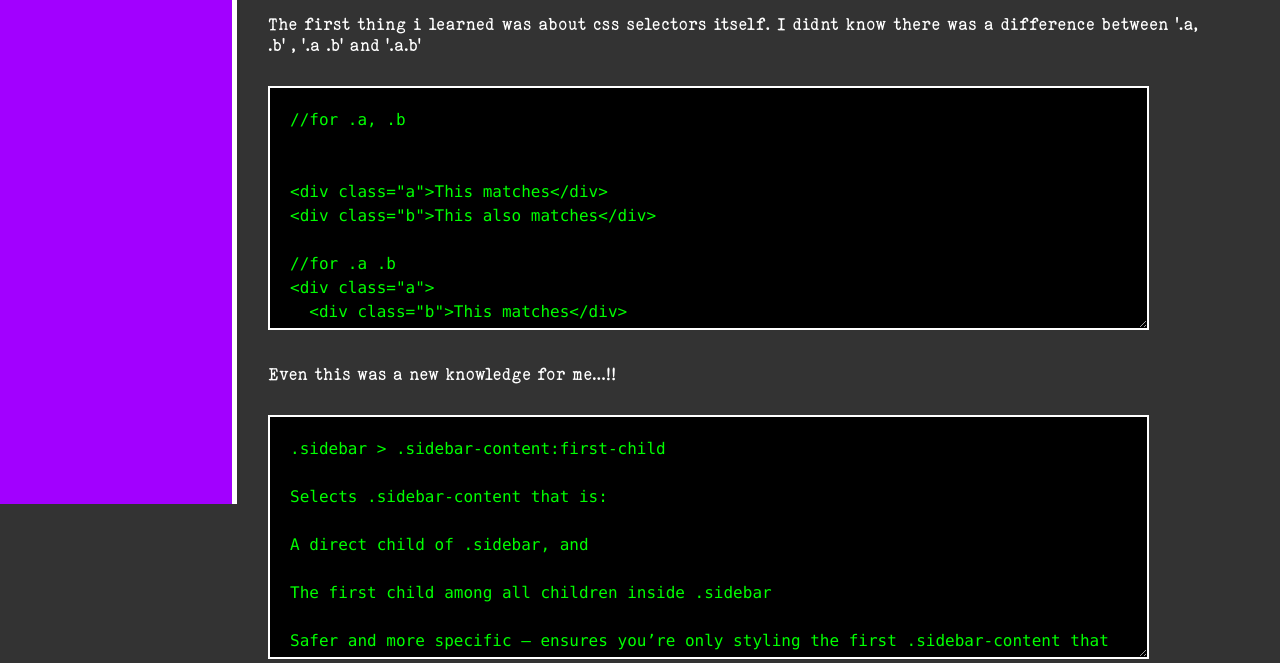
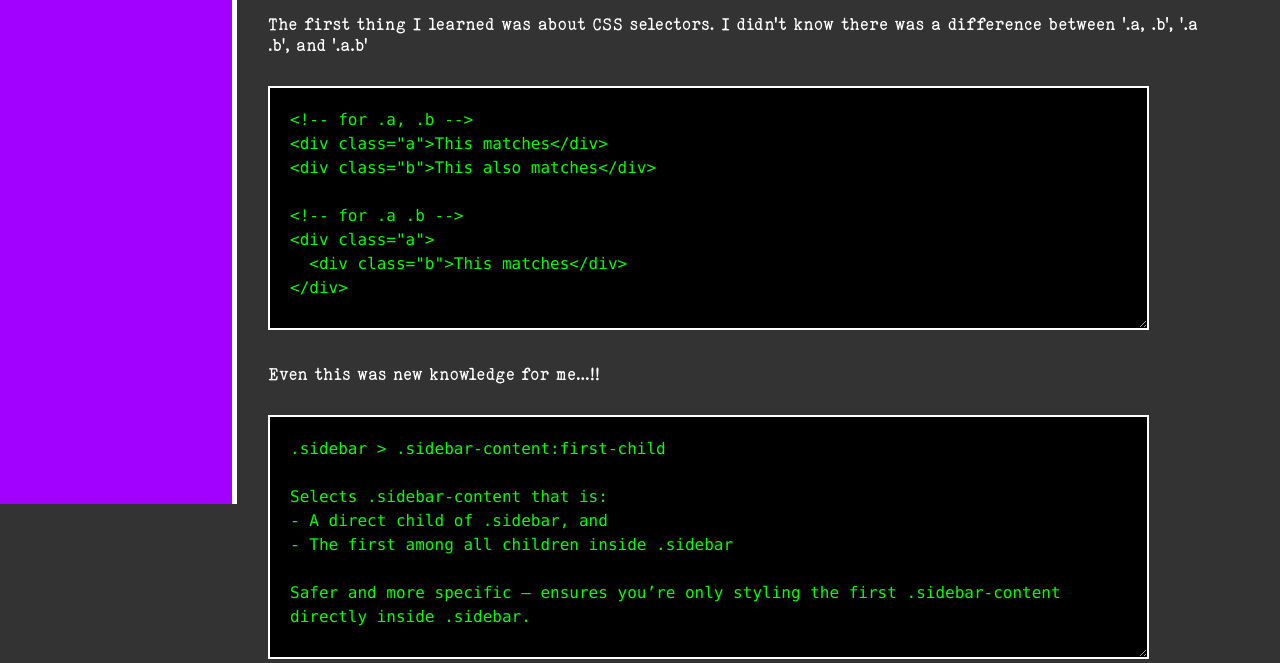
Before and after one commit to aparnanair002/css-js-fundamentals, a plain HTML site: page m0.html in a window 1280 px wide. Shown: the part 336-999 px from the top of the page. Drawn offline with Linux system fonts and the light colour scheme.

Commit message:
Minor tweakin re-direction. couldnt redirect coz of the z-index overlapping text. adjusted.

```diff
--- a/m0.css
+++ b/m0.css
@@ -18,7 +18,6 @@ body {
   position: fixed;
   top: 0;
   left: 0;
-  z-index: -2;
   padding: 20px;
   border-right: 5px solid white;
 }
@@ -85,7 +84,6 @@ textarea {
   display: flex;
   align-items: center;
   gap: 10px;
-  cursor: pointer;
   position:relative;
 }
 
--- a/m0.html
+++ b/m0.html
@@ -9,14 +9,23 @@
   </head>
   <body>
     <div class="sidebar">
-        <div class="module-item" id="mod1">
-    <div class="module" ><div class="sidebar-content">Home</div></div>
+      <div class="module-item" id="mod1">
+        <div class="module">
+          <div class="sidebar-content">Home</div>
         </div>
-          <div class="module-item" id="mod1">
-    <div class="module" ><div class="sidebar-content">Intro</div></div></div>
-      <div class="module-item" id="mod1">
-    <div class="module"><div class="sidebar-content">Media queries</div></div></div>
-</div>
+      </div>
+      <div class="module-item" id="mod2">
+        <div class="module">
+          <div class="sidebar-content">Intro</div>
+        </div>
+      </div>
+      <div class="module-item" id="mod3">
+        <div class="module">
+          <div class="sidebar-content">Media queries</div>
+        </div>
+      </div>
+    </div>
+
     <div class="sidebody">
       <nav>
         <h1>CSS Playground</h1>
@@ -26,55 +35,61 @@
           </div>
         </div>
       </nav>
+
       <div class="heading">
         Making the Unknown Known
         <div class="subheading">
-          There where a lot of things that were unknown to me before this
+          There were a lot of things that were unknown to me before this
           module. I'm noting it here!
         </div>
       </div>
+
       <div id="intro">
         <div class="notes">
-          The first thing i learned was about css selectors itself. I didnt know
-          there was a difference between '.a, .b' , '.a .b' and '.a.b'
+          The first thing I learned was about CSS selectors. I didn’t know
+          there was a difference between '.a, .b', '.a .b', and '.a.b'
         </div>
 
-        <textarea>
-//for .a, .b
-
-
+        <textarea readonly>
+<!-- for .a, .b -->
 <div class="a">This matches</div>
 <div class="b">This also matches</div>
 
-//for .a .b
+<!-- for .a .b -->
 <div class="a">
   <div class="b">This matches</div>
 </div>
 
-//for .a.b
+<!-- for .a.b -->
 <div class="a b">This matches</div>
+        </textarea>
 
-        </textarea>
-        <div class="notes">Even this was a new knowledge for me...!!</div>
-        <textarea name="" id="">
+        <div class="notes">Even this was new knowledge for me...!!</div>
+
+        <textarea readonly>
 .sidebar > .sidebar-content:first-child
 
 Selects .sidebar-content that is:
+- A direct child of .sidebar, and
+- The first among all children inside .sidebar
 
-A direct child of .sidebar, and
-
-The first child among all children inside .sidebar
-
-Safer and more specific — ensures you’re only styling the first .sidebar-content that is directly inside .sidebar.
+Safer and more specific — ensures you’re only styling the first .sidebar-content directly inside .sidebar.
         </textarea>
       </div>
     </div>
+
+    <script>
+      window.addEventListener("DOMContentLoaded", function () {
+        const mod1 = document.getElementById("mod1");
+        if (mod1) {
+          console.log("mod1 found");
+          mod1.addEventListener("click", function () {
+             window.location.href = "index.html";
+          });
+        } else {
+          console.log("mod1 not found!");
+        }
+      });
+    </script>
   </body>
-  <script>
-document.getElementById("mod1").addEventListener("click", function() {
-      console.log("mod1 clicked"); // check console
-
-  window.location.href = "index.html";
-});
-  </script>
 </html>
```
